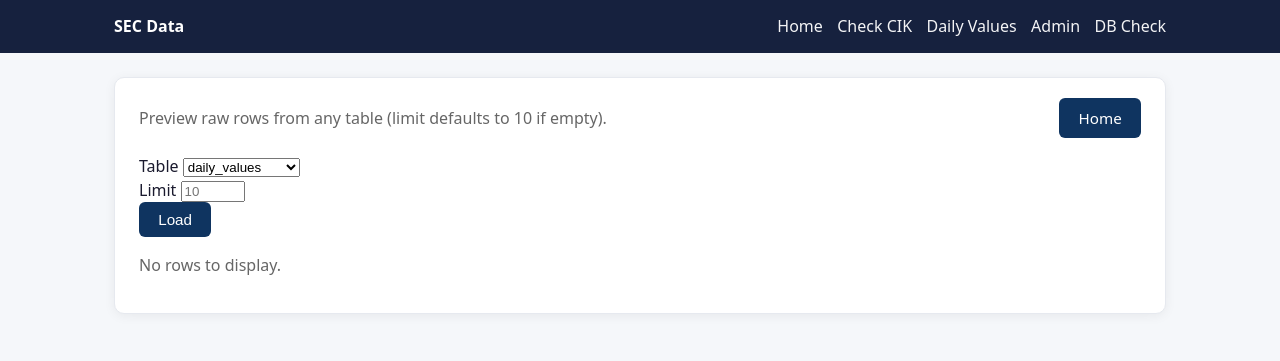
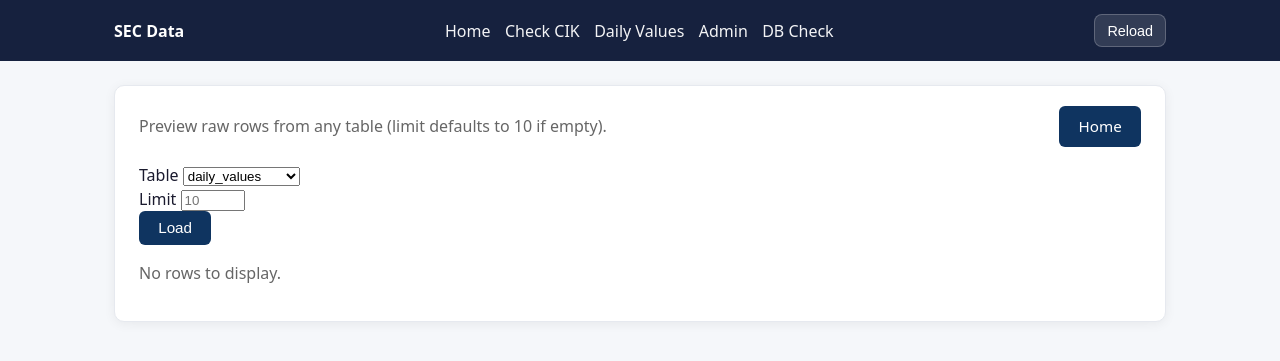
Before and after one commit to onkovstefan-dot/sec_test, a Flask app: page /sql in a window 1280 px wide. Shown: the top 361 px of the page. Run offline with Flask 3, Linux system fonts and the light colour scheme; data that the repository does not hold is empty.

Commit message:
soft_reload

```diff
--- a/static/css/components.css
+++ b/static/css/components.css
@@ -38,6 +38,19 @@
 .nav-links a:hover {
     opacity: 1;
     text-decoration: underline;
+}
+
+.nav-reload {
+    background: rgba(255, 255, 255, 0.12);
+    border: 1px solid rgba(255, 255, 255, 0.22);
+    color: #fff;
+    padding: 0.45rem 0.75rem;
+    border-radius: 8px;
+    font-size: 0.9rem;
+}
+
+.nav-reload:hover {
+    background: rgba(255, 255, 255, 0.18);
 }
 
 .flash {
--- /dev/null
+++ b/static/js/force_reload.js
@@ -0,0 +1,26 @@
+// filepath: static/js/force_reload.js
+
+(function () {
+    "use strict";
+
+    function byId(id) {
+        return document.getElementById(id);
+    }
+
+    const btn = byId("force-reload");
+    if (!btn) return;
+
+    btn.addEventListener("click", (e) => {
+        e.preventDefault();
+        try {
+            if (window.AppLoading && typeof window.AppLoading.show === "function") {
+                window.AppLoading.show();
+            }
+        } catch {
+            // ignore
+        }
+
+        // Force a full reload, bypassing cache where possible.
+        window.location.reload(true);
+    });
+})();
--- a/templates/base.html
+++ b/templates/base.html
@@ -25,6 +25,7 @@
     </main>
 
     <script src="{{ url_for('static', filename='js/global_loading.js') }}"></script>
+    <script src="{{ url_for('static', filename='js/force_reload.js') }}"></script>
     {% block scripts %}{% endblock %}
 </body>
 
--- a/templates/components/navbar.html
+++ b/templates/components/navbar.html
@@ -8,5 +8,7 @@
             <li><a href="/admin">Admin</a></li>
             <li><a href="/db-check">DB Check</a></li>
         </ul>
+
+        <button id="force-reload" class="nav-reload" type="button" title="Reload this page">Reload</button>
     </div>
 </nav>
```
